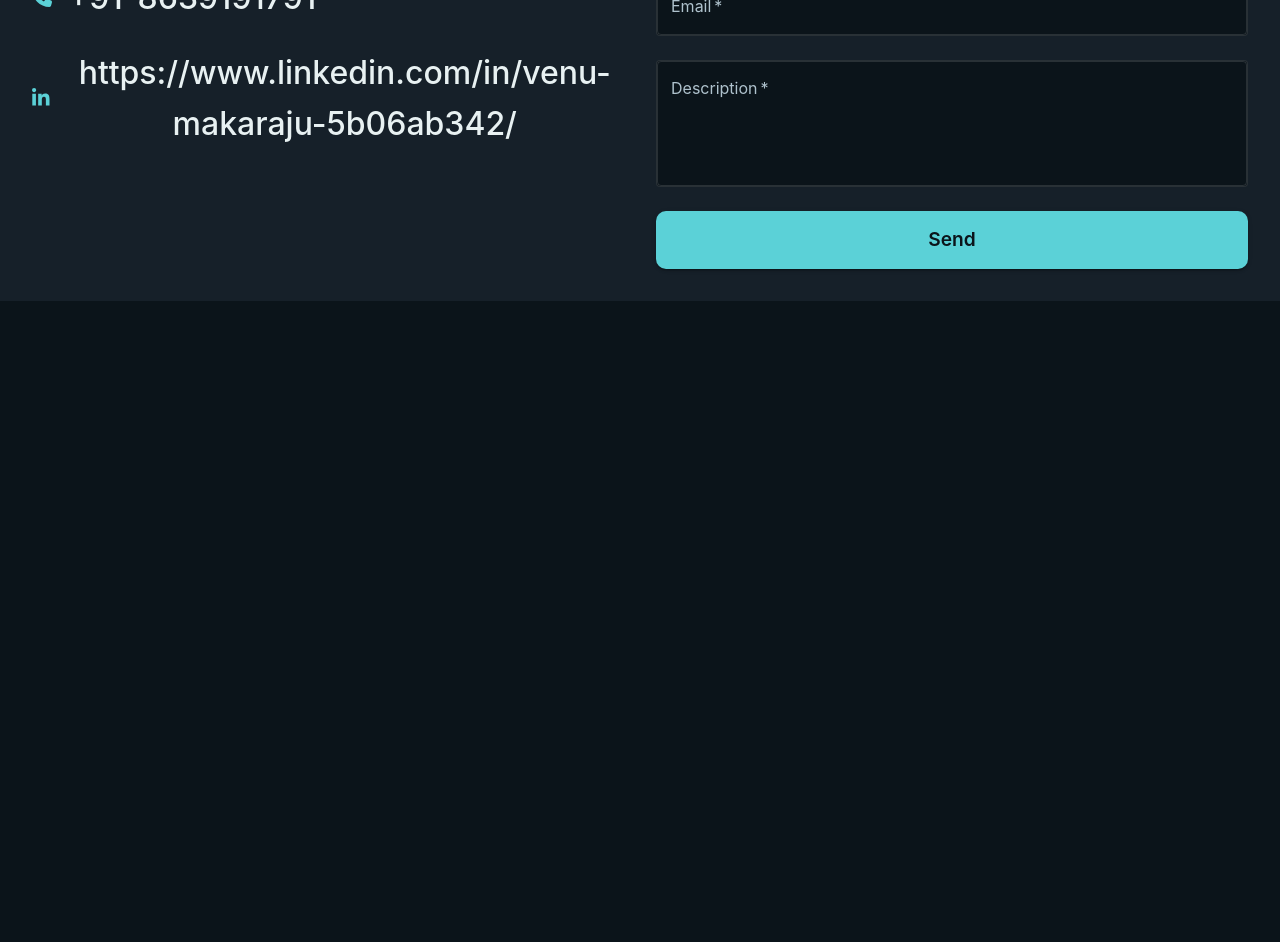
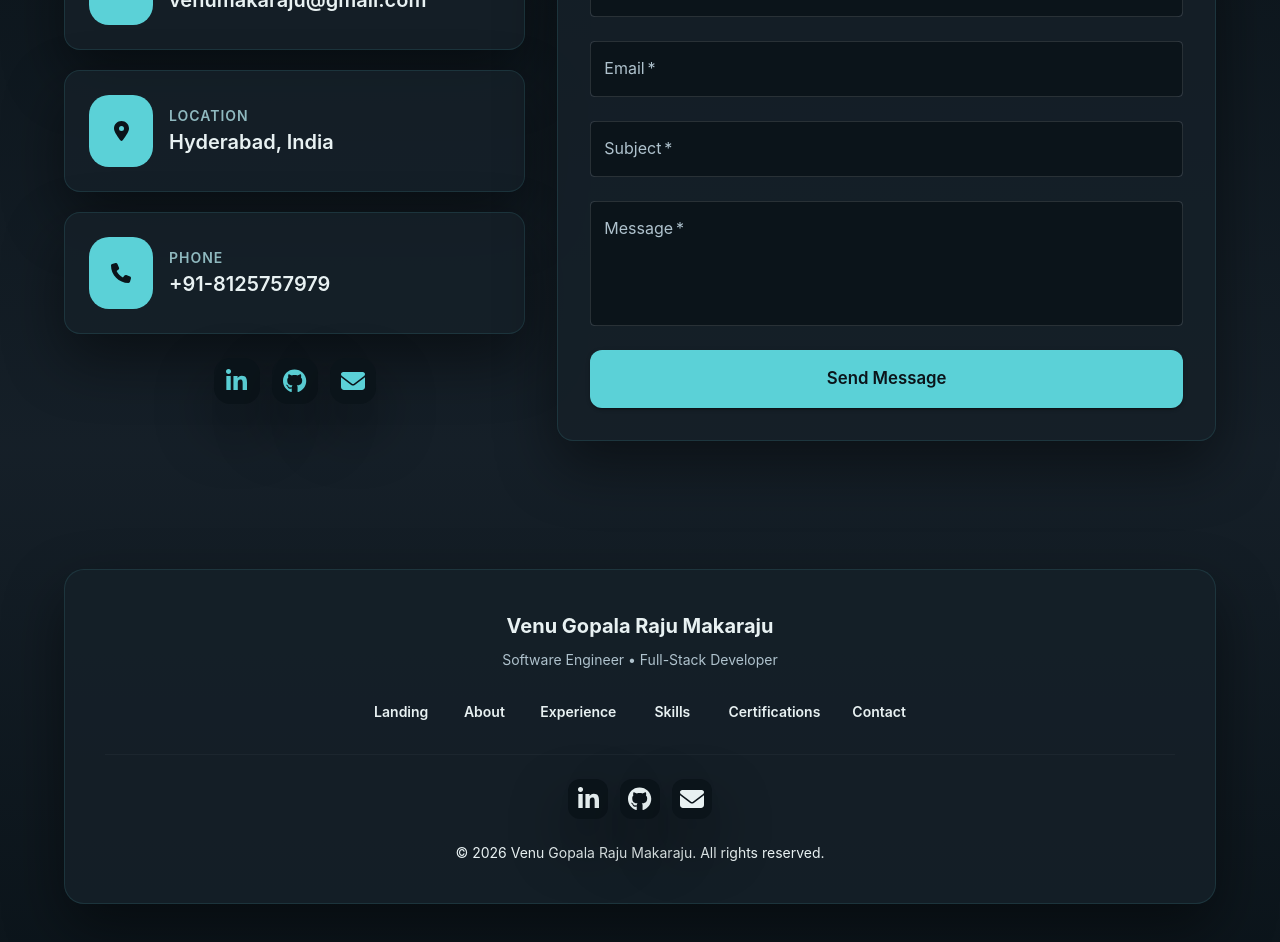
Before and after one commit to venu-makaraju/venu-makaraju.github.io, a React (Create React App) app: page / in a window 1280 px wide. Shown: the part 3380-4322 px from the top of the page. Before the commit the page ends 3681 px from the top, so only its background shows below. Built offline with nearby package versions, Linux system fonts and the light colour scheme.

Commit message:
Added email service

```diff
--- a/package.json
+++ b/package.json
@@ -3,6 +3,7 @@
   "version": "0.1.0",
   "private": true,
   "dependencies": {
+    "@emailjs/browser": "^4.4.1",
     "@emotion/react": "^11.14.0",
     "@emotion/styled": "^11.14.0",
     "@fortawesome/fontawesome-svg-core": "^6.7.2",
@@ -15,8 +16,8 @@
     "react": "^19.0.0",
     "react-dom": "^19.0.0",
     "react-scripts": "5.0.1",
-    "web-vitals": "^4.2.4",
-    "react-scroll": "^1.9.0"
+    "react-scroll": "^1.9.0",
+    "web-vitals": "^4.2.4"
   },
   "scripts": {
     "start": "react-scripts start",
--- a/src/components/ContactPageComponent.js
+++ b/src/components/ContactPageComponent.js
@@ -1,16 +1,152 @@
-import React from "react";
-import { Box, Grid, Typography, TextField, Button, useTheme } from "@mui/material";
+import React, { useState } from "react";
+import {
+	Box,
+	Grid,
+	Typography,
+	TextField,
+	Button,
+	useTheme,
+	Paper,
+	Stack,
+	Divider,
+	IconButton,
+} from "@mui/material";
 import { FontAwesomeIcon } from "@fortawesome/react-fontawesome";
-import { faEnvelope, faPhone } from "@fortawesome/free-solid-svg-icons";
-import { faLinkedinIn } from "@fortawesome/free-brands-svg-icons";
+import { faEnvelope, faPhone, faMapMarkerAlt } from "@fortawesome/free-solid-svg-icons";
+import { faLinkedinIn, faGithub } from "@fortawesome/free-brands-svg-icons";
+import { Link } from "react-scroll";
+import emailjs from "@emailjs/browser";
 
 const ContactPageComponent = () => {
 	const theme = useTheme();
+	const isDark = theme.palette.mode === "dark";
+
+	const backgroundGradient = isDark
+		? "linear-gradient(180deg, rgba(11,20,26,1) 0%, rgba(22,32,41,0.92) 55%, rgba(11,20,26,1) 100%)"
+		: "linear-gradient(180deg, rgba(245,245,245,1) 0%, rgba(231,242,246,0.85) 60%, rgba(245,245,245,1) 100%)";
+
+	const cardBg = isDark ? "rgba(22,32,41,0.85)" : "rgba(255,255,255,0.9)";
+	const cardShadow = isDark
+		? "0 25px 60px rgba(0,0,0,0.45)"
+		: "0 25px 60px rgba(18, 78, 102, 0.15)";
+
+	const contactDetails = [
+		{
+			icon: faEnvelope,
+			label: "Email",
+			value: "venumakaraju@gmail.com",
+		},
+		{
+			icon: faMapMarkerAlt,
+			label: "Location",
+			value: "Hyderabad, India",
+		},
+		{
+			icon: faPhone,
+			label: "Phone",
+			value: "+91-8125757979",
+		},
+	];
+
+	const socialLinks = [
+		{
+			icon: faLinkedinIn,
+			href: "https://www.linkedin.com/in/venu-makaraju/",
+			label: "LinkedIn",
+		},
+		{
+			icon: faGithub,
+			href: "https://github.com/venu-makaraju",
+			label: "GitHub",
+		},
+		{
+			icon: faEnvelope,
+			href: "https://mail.google.com/mail/?view=cm&fs=1&to=venumakaraju@gmail.com",
+			label: "Email",
+		},
+	];
+
+	const [formValues, setFormValues] = useState({
+		name: "",
+		email: "",
+		subject: "",
+		message: "",
+	});
+	const [isSending, setIsSending] = useState(false);
+	const [feedback, setFeedback] = useState({ type: null, message: "" });
+
+	const serviceId =
+		process.env.REACT_APP_EMAILJS_SERVICE_ID ||
+		process.env.VITE_EMAILJS_SERVICE_ID;
+	const templateId =
+		process.env.REACT_APP_EMAILJS_TEMPLATE_ID ||
+		process.env.VITE_EMAILJS_TEMPLATE_ID;
+	const publicKey =
+		process.env.REACT_APP_EMAILJS_PUBLIC_KEY ||
+		process.env.VITE_EMAILJS_PUBLIC_KEY;
+
+	const handleFieldChange = (event) => {
+		const { name, value } = event.target;
+		setFormValues((prev) => ({ ...prev, [name]: value }));
+		if (feedback.type) {
+			setFeedback({ type: null, message: "" });
+		}
+	};
+
+	const handleSubmit = async (event) => {
+		event.preventDefault();
+		if (!serviceId || !templateId || !publicKey) {
+			setFeedback({
+				type: "error",
+				message:
+					"Email service is not configured yet. Please contact me directly at venumakaraju@gmail.com.",
+			});
+			return;
+		}
+
+		setIsSending(true);
+		try {
+			await emailjs.send(
+				serviceId,
+				templateId,
+				{
+					from_name: formValues.name,
+					reply_to: formValues.email,
+					name: formValues.name,
+					email: formValues.email,
+					subject: formValues.subject,
+					message: formValues.message,
+				},
+				publicKey
+			);
+
+			setFeedback({
+				type: "success",
+				message: "Thanks for reaching out! I’ll reply as soon as I can.",
+			});
+			setFormValues({
+				name: "",
+				email: "",
+				subject: "",
+				message: "",
+			});
+		} catch (error) {
+			console.error("EmailJS error:", error);
+			setFeedback({
+				type: "error",
+				message:
+					"Something went wrong while sending your message. Please try again or email me directly.",
+			});
+		} finally {
+			setIsSending(false);
+		}
+	};
+
 	return (
 		<Box
 			sx={{
-				backgroundColor: theme.palette.background.paper,
-				padding: 4,
+				background: backgroundGradient,
+				padding: { xs: 4, sm: 6, md: 8 },
 				color: theme.palette.text.primary,
 				transition: "background-color 0.3s ease, color 0.3s ease",
 			}}
@@ -39,88 +175,143 @@ const ContactPageComponent = () => {
 				Get in Touch
 			</Typography>
 
-			<Grid container spacing={4}>
+			<Grid container spacing={4} sx={{ alignItems: "stretch" }}>
 				{/* Left Column: Contact Details */}
-				<Grid item xs={12} md={6}>
-					<Box sx={{ marginBottom: 3, display: "flex", alignItems: "center" }}>
-						<FontAwesomeIcon
-							icon={faEnvelope}
-							size="lg"
-							style={{ marginRight: 16, color: theme.palette.primary.main }}
-						/>
+				<Grid item xs={12} md={5}>
+					<Box>
+						<Stack spacing={2.5}>
+							{contactDetails.map(({ icon, label, value }) => (
+								<Paper
+									key={label}
+									elevation={0}
+									sx={{
+										display: "flex",
+										alignItems: "center",
+										gap: 2,
+										padding: { xs: 2.5, md: 3 },
+										borderRadius: 4,
+										backgroundColor: cardBg,
+										boxShadow: cardShadow,
+										border: `1px solid ${theme.palette.primary.main}20`,
+										transition: "transform 0.3s ease, box-shadow 0.3s ease, border 0.3s ease",
+										"&:hover": {
+											transform: "translateY(-6px)",
+											boxShadow: isDark
+												? "0 28px 65px rgba(91, 209, 215, 0.25)"
+												: "0 28px 65px rgba(18, 78, 102, 0.25)",
+											border: `1px solid ${theme.palette.primary.main}`,
+										},
+									}}
+								>
+									<Box
+										sx={{
+											width: 64,
+											height: 72,
+											borderRadius: "20px",
+											display: "flex",
+											alignItems: "center",
+											justifyContent: "center",
+											backgroundColor: theme.palette.primary.main,
+											color: theme.palette.primary.contrastText,
+										}}
+									>
+										<FontAwesomeIcon icon={icon} size="lg" />
+									</Box>
+									<Box>
+										<Typography
+											variant="subtitle2"
+											sx={{
+												fontWeight: 600,
+												textTransform: "uppercase",
+												letterSpacing: 1,
+												color: theme.palette.secondary.main,
+												textAlign: "left",
+											}}
+										>
+											{label}
+										</Typography>
 										<Typography
 											variant="h6"
+											sx={{ fontWeight: 600, textAlign: "left" }}
+										>
+											{value}
+										</Typography>
+									</Box>
+								</Paper>
+							))}
+						</Stack>
+
+						<Stack
+							direction="row"
+							spacing={1.5}
+							justifyContent="center"
+							sx={{ mt: 3 }}
+						>
+							{socialLinks.map(({ icon, href, label }) => (
+								<IconButton
+									key={label}
+									component="a"
+									href={href}
+									target="_blank"
+									rel="noopener noreferrer"
+									aria-label={label}
 									sx={{
-								fontSize: { xs: "1rem", md: "2rem" },
-								color: theme.palette.text.primary,
+										width: 46,
+										height: 46,
+										borderRadius: "16px",
+										backgroundColor: theme.palette.background.default,
+										color: theme.palette.primary.main,
+										transition: "all 0.3s ease",
+										boxShadow: cardShadow,
+										"&:hover": {
+											backgroundColor: theme.palette.primary.main,
+											color: theme.palette.primary.contrastText,
+											transform: "translateY(-3px)",
+										},
 									}}
 								>
-							venumakaraju@gmail.com
-						</Typography>
-					</Box>
-					<Box sx={{ marginBottom: 3, display: "flex", alignItems: "center" }}>
-						<FontAwesomeIcon
-							icon={faPhone}
-							size="lg"
-							style={{ marginRight: 16, color: theme.palette.primary.main }}
-						/>
-						<Typography
-							variant="h6"
-							sx={{
-								fontSize: { xs: "1rem", md: "2rem" },
-								color: theme.palette.text.primary,
-							}}
-						>
-							+91-8639191791
-						</Typography>
-					</Box>
-					<Box sx={{ display: "flex", alignItems: "center" }}>
-						<FontAwesomeIcon
-							icon={faLinkedinIn}
-							size="lg"
-							style={{ marginRight: 16, color: theme.palette.primary.main }}
-						/>
-						<Typography
-							variant="h6"
-							component="a"
-							href="https://www.linkedin.com/in/venu-makaraju-5b06ab342/"
-							target="_blank"
-							rel="noopener noreferrer"
-							sx={{
-								textDecoration: "none",
-								color: theme.palette.text.primary,
-								fontSize: { xs: "1rem", md: "2rem" },
-								"&:hover": { textDecoration: "underline" },
-							}}
-						>
-							https://www.linkedin.com/in/venu-makaraju-5b06ab342/
-						</Typography>
+									<FontAwesomeIcon icon={icon} />
+								</IconButton>
+							))}
+						</Stack>
 					</Box>
 				</Grid>
 
 				{/* Right Column: Contact Form */}
-				<Grid item xs={12} md={6}>
+				<Grid item xs={12} md={7}>
 					<Box
 						component="form"
+						onSubmit={handleSubmit}
+						sx={{ height: "100%" }}
+					>
+						<Paper
+							elevation={0}
 							sx={{
 								display: "flex",
 								flexDirection: "column",
 								gap: 3,
+								padding: { xs: 2.5, md: 4 },
+								height: "100%",
+								borderRadius: 4,
+								backgroundColor: cardBg,
+								boxShadow: cardShadow,
+								border: `1px solid ${theme.palette.primary.main}20`,
 							}}
 						>
-						{/* Name Field */}
 							<TextField
 								label="Name"
 								variant="outlined"
 								fullWidth
 								required
+								name="name"
+								value={formValues.name}
+								onChange={handleFieldChange}
 								InputLabelProps={{
 									style: { color: theme.palette.text.secondary },
 								}}
 								sx={{
 									backgroundColor: theme.palette.background.default,
-								border: `1px solid ${theme.palette.divider}`,
-								borderRadius: 1,
+									borderRadius: 2,
 									input: { color: theme.palette.text.primary },
 									"& .MuiOutlinedInput-root": {
 										"& fieldset": {
@@ -136,20 +327,21 @@ const ContactPageComponent = () => {
 								}}
 							/>
 
-						{/* Email Field */}
 							<TextField
 								label="Email"
 								variant="outlined"
 								type="email"
 								fullWidth
 								required
+								name="email"
+								value={formValues.email}
+								onChange={handleFieldChange}
 								InputLabelProps={{
 									style: { color: theme.palette.text.secondary },
 								}}
 								sx={{
 									backgroundColor: theme.palette.background.default,
-								border: `1px solid ${theme.palette.divider}`,
-								borderRadius: 1,
+									borderRadius: 2,
 									input: { color: theme.palette.text.primary },
 									"& .MuiOutlinedInput-root": {
 										"& fieldset": {
@@ -165,21 +357,51 @@ const ContactPageComponent = () => {
 								}}
 							/>
 
-						{/* Description Field */}
 							<TextField
-							label="Description"
+								label="Subject"
 								variant="outlined"
-							multiline
-							rows={4}
 								fullWidth
 								required
+								name="subject"
+								value={formValues.subject}
+								onChange={handleFieldChange}
 								InputLabelProps={{
 									style: { color: theme.palette.text.secondary },
 								}}
 								sx={{
 									backgroundColor: theme.palette.background.default,
-								border: `1px solid ${theme.palette.divider}`,
-								borderRadius: 1,
+									borderRadius: 2,
+									input: { color: theme.palette.text.primary },
+									"& .MuiOutlinedInput-root": {
+										"& fieldset": {
+											borderColor: theme.palette.divider,
+										},
+										"&:hover fieldset": {
+											borderColor: theme.palette.primary.main,
+										},
+										"&.Mui-focused fieldset": {
+											borderColor: theme.palette.primary.main,
+										},
+									},
+								}}
+							/>
+
+							<TextField
+								label="Message"
+								variant="outlined"
+								multiline
+								minRows={4}
+								fullWidth
+								required
+								name="message"
+								value={formValues.message}
+								onChange={handleFieldChange}
+								InputLabelProps={{
+									style: { color: theme.palette.text.secondary },
+								}}
+								sx={{
+									backgroundColor: theme.palette.background.default,
+									borderRadius: 2,
 									textarea: { color: theme.palette.text.primary },
 									"& .MuiOutlinedInput-root": {
 										"& fieldset": {
@@ -195,29 +417,146 @@ const ContactPageComponent = () => {
 								}}
 							/>
 
-						{/* Full-Width Send Button */}
 							<Button
 								variant="contained"
 								size="large"
 								fullWidth
+								type="submit"
 								sx={{
-								fontSize: "1.2rem",
+									fontSize: "1.05rem",
+									fontWeight: 600,
 									backgroundColor: theme.palette.primary.main,
 									color: theme.palette.primary.contrastText,
-								padding: "12px 24px",
+									padding: "14px 24px",
+									borderRadius: 3,
 									"&:hover": {
-									backgroundColor:
-										theme.palette.mode === "dark"
+										backgroundColor: theme.palette.mode === "dark"
 											? theme.palette.primary.light
 											: theme.palette.primary.dark,
 									},
 								}}
+								disabled={isSending}
 							>
-							Send
+								{isSending ? "Sending..." : "Send Message"}
 							</Button>
+
+							{feedback.message && (
+								<Typography
+									variant="body2"
+									sx={{
+										textAlign: "center",
+										fontWeight: 500,
+										color:
+											feedback.type === "success"
+												? theme.palette.primary.main
+												: theme.palette.error.main,
+									}}
+								>
+									{feedback.message}
+								</Typography>
+							)}
+						</Paper>
 					</Box>
 				</Grid>
 			</Grid>
+
+			{/* Footer */}
+			<Box
+				component="footer"
+				sx={{
+					marginTop: { xs: 6, md: 10 },
+					paddingTop: { xs: 4, md: 6 },
+					paddingBottom: { xs: 2, md: 4 },
+				}}
+			>
+				<Paper
+					elevation={0}
+					sx={{
+						padding: { xs: 3, md: 5 },
+						borderRadius: 5,
+						backgroundColor: cardBg,
+						boxShadow: cardShadow,
+						border: `1px solid ${theme.palette.primary.main}20`,
+						textAlign: "center",
+					}}
+				>
+					<Typography variant="h6" sx={{ fontWeight: 700 }}>
+						Venu Gopala Raju Makaraju
+					</Typography>
+					<Typography
+						variant="body2"
+						sx={{ color: theme.palette.text.secondary, mt: 1 }}
+					>
+						Software Engineer • Full-Stack Developer
+					</Typography>
+
+					<Stack
+						direction="row"
+						spacing={2}
+						justifyContent="center"
+						flexWrap="wrap"
+						sx={{ mt: 3 }}
+					>
+						{["landing", "about", "experience", "skills", "certifications", "contact"].map(
+							(section) => (
+								<Button
+									key={section}
+									component={Link}
+									to={section}
+									spy
+									smooth
+									duration={500}
+									offset={-70}
+									variant="text"
+									sx={{
+										color: theme.palette.text.primary,
+										fontWeight: 600,
+										textTransform: "capitalize",
+										"&:hover": {
+											color: theme.palette.primary.main,
+										},
+									}}
+								>
+									{section}
+								</Button>
+							)
+						)}
+					</Stack>
+
+					<Divider sx={{ my: 3, opacity: 0.3 }} />
+
+					<Stack direction="row" spacing={1.5} justifyContent="center" sx={{ mb: 3 }}>
+						{socialLinks.map(({ icon, href, label }) => (
+							<IconButton
+								key={label}
+								component="a"
+								href={href}
+								target="_blank"
+								rel="noopener noreferrer"
+								aria-label={`${label} profile`}
+								sx={{
+									width: 40,
+									height: 40,
+									borderRadius: "12px",
+									backgroundColor: theme.palette.background.default,
+									color: theme.palette.text.primary,
+									boxShadow: cardShadow,
+									"&:hover": {
+										backgroundColor: theme.palette.primary.main,
+										color: theme.palette.primary.contrastText,
+									},
+								}}
+							>
+								<FontAwesomeIcon icon={icon} />
+							</IconButton>
+						))}
+					</Stack>
+
+					<Typography variant="body2">
+						© {new Date().getFullYear()} Venu Gopala Raju Makaraju. All rights reserved.
+					</Typography>
+				</Paper>
+			</Box>
 		</Box>
 	);
 };
```
Also changed, not shown: 2 other files (tests, documents, lock files or other folders). Lines whose indentation alone changed are shown as unchanged.
